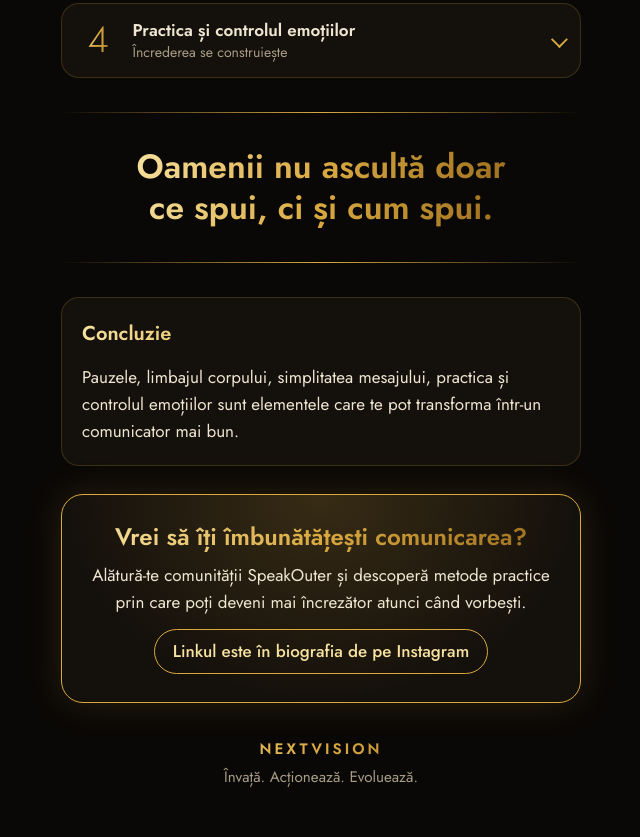
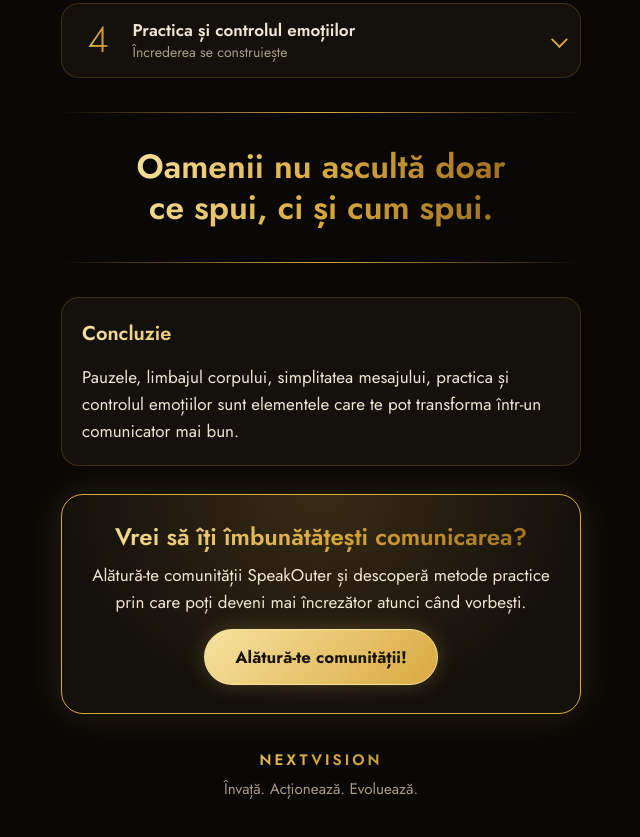
Before and after one commit to Ghiduri/nextvision, a plain HTML site: page index.html in a window 1280 px wide. Shown: the part 1818-2655 px from the top of the page, without its empty margins (319-959 px from the left). Drawn offline with Linux system fonts and the light colour scheme.

Commit message:
Add files via upload

```diff
--- a/index.html
+++ b/index.html
@@ -86,7 +86,8 @@ button:disabled{opacity:.55}
 .cta{text-align:center;border:1px solid var(--gold2);border-radius:22px;padding:28px 20px;background:radial-gradient(ellipse at 50% 0,#d9a9402e,transparent 70%),var(--card);box-shadow:0 0 36px #d9a94026}
 .cta h2{font-size:1.5rem;line-height:1.2;margin-bottom:10px}
 .cta p{margin:0 0 12px}
-.badge{display:inline-block;border:1px solid var(--gold2);border-radius:999px;padding:8px 18px;font-weight:500;color:var(--gold1)}
+.badge{display:inline-block;border:1px solid var(--gold1);border-radius:999px;padding:14px 30px;font-weight:700;font-size:1.05rem;color:#1a1408;background:linear-gradient(135deg,var(--gold1),var(--gold2));text-decoration:none;box-shadow:0 0 20px rgba(217,185,95,.25);transition:transform .2s,box-shadow .2s,filter .2s}
+.badge:hover,.badge:focus-visible{transform:translateY(-2px);box-shadow:0 0 28px rgba(217,185,95,.45);filter:brightness(1.08);outline:none}
 footer{margin-top:34px;text-align:center;color:var(--muted);font-size:.95rem}
 footer strong{display:block;font-weight:600;letter-spacing:.2em;margin-bottom:4px}
 </style>
@@ -168,7 +169,7 @@ footer strong{display:block;font-weight:600;letter-spacing:.2em;margin-bottom:4p
   <section class="cta" id="community" style="margin-top:28px">
     <h2 class="gold">Vrei să îți îmbunătățești comunicarea?</h2>
     <p>Alătură-te comunității SpeakOuter și descoperă metode practice prin care poți deveni mai încrezător atunci când vorbești.</p>
-    <span class="badge">Linkul este în biografia de pe Instagram</span>
+    <a class="badge" href="https://whop.com/nextvision-community" target="_blank" rel="noopener noreferrer">Alătură-te comunității!</a>
   </section>
 
   <footer>
```
